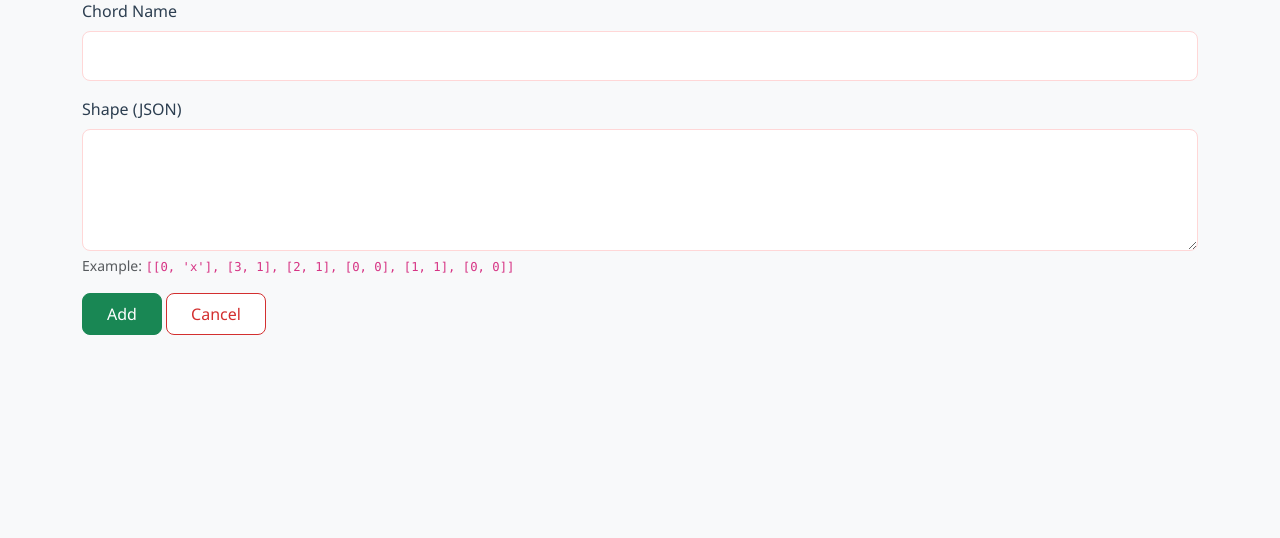
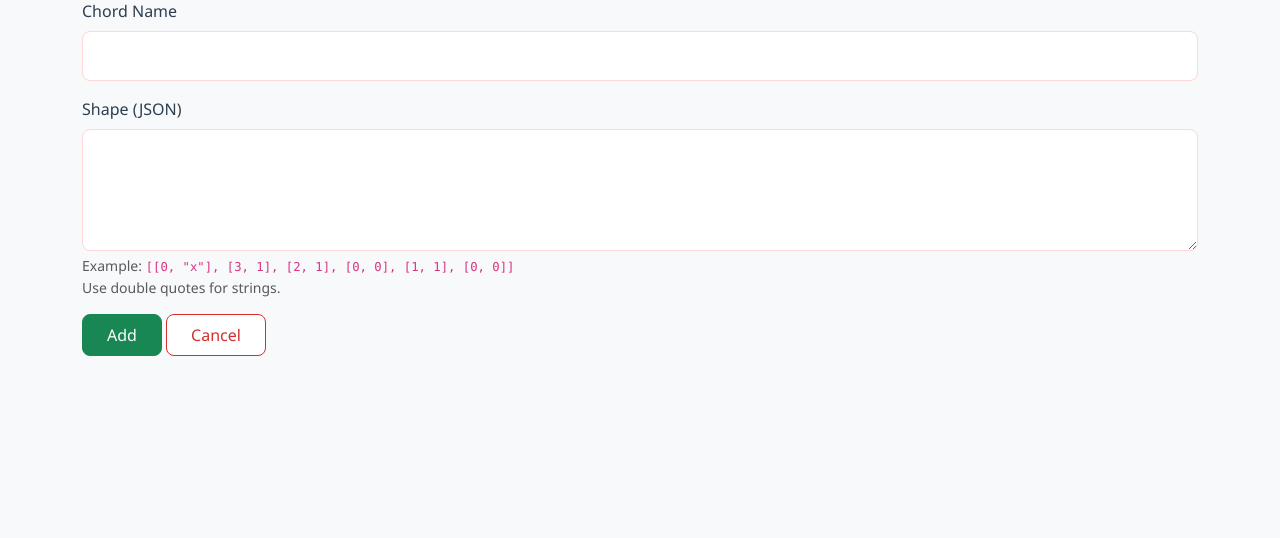
Before and after one commit to stevencoutts/guitar-webapp, a Flask app: page /admin/chords/new in a window 1280 px wide. Shown: the part 134-672 px from the top of the page. Run offline with Flask 3, Linux system fonts and the light colour scheme; a user stored in the database is signed in; some libraries are stand-ins or nearby versions.

Commit message:
Update example chord shape

```diff
--- a/templates/edit_chord_shape.html
+++ b/templates/edit_chord_shape.html
@@ -10,7 +10,7 @@
     <div class="mb-3">
         <label for="shape" class="form-label">Shape (JSON)</label>
         <textarea class="form-control" id="shape" name="shape" rows="4" required>{{ chord.shape if chord else '' }}</textarea>
-        <div class="form-text">Example: <code>[[0, 'x'], [3, 1], [2, 1], [0, 0], [1, 1], [0, 0]]</code></div>
+        <div class="form-text">Example: <code>[[0, "x"], [3, 1], [2, 1], [0, 0], [1, 1], [0, 0]]</code> <br>Use double quotes for strings.</div>
     </div>
     <button type="submit" class="btn btn-success">{{ 'Update' if chord else 'Add' }}</button>
     <a href="{{ url_for('admin_chords') }}" class="btn btn-secondary">Cancel</a>
```
